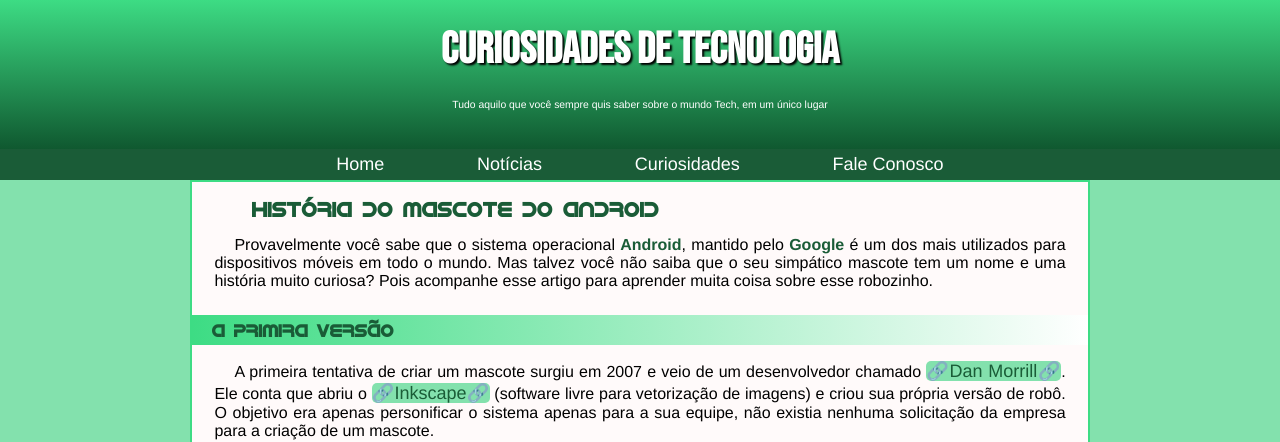
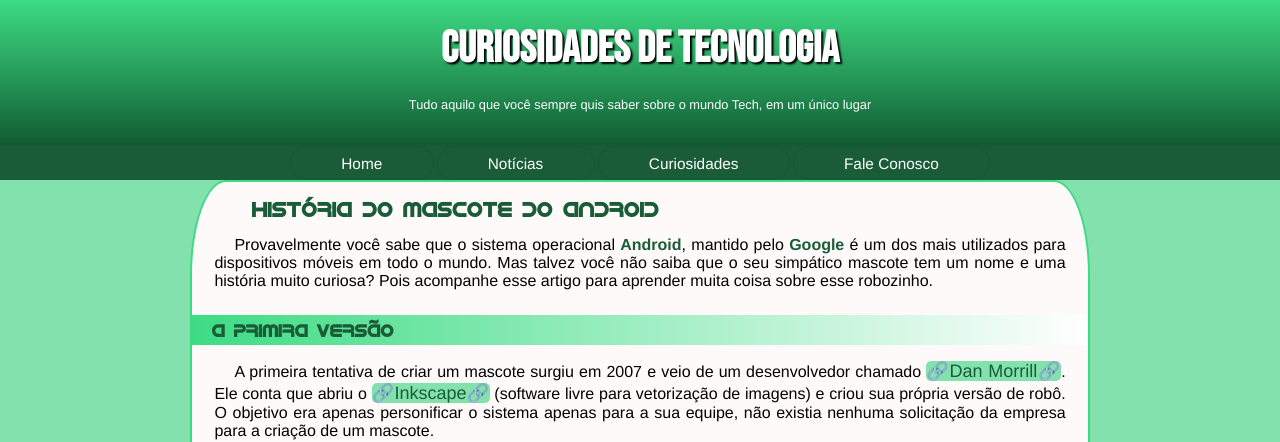
Before and after one commit to DavidRichardHW/AndroidHistory-v2, a plain HTML site: page index.html in a window 1280 px wide. Shown: the top 442 px of the page. Drawn offline with Linux system fonts and the light colour scheme.

Commit message:
Update style.css

```diff
--- a/estilo/style.css
+++ b/estilo/style.css
@@ -30,8 +30,8 @@
                 grid-template: 180px 1fr 50px / 1fr;
 
             /*box*/
+                min-width: 370px;
                 width: 100%;
-                min-width: 370px;
 
             /*tipe*/
                 font-family: var(--fonteglobal);
@@ -102,6 +102,7 @@
                     justify-self: center;
 
                 /*box*/
+                    gap: 3px;
                     max-width: 700px;
                     width: 100%;
 
@@ -117,6 +118,7 @@
                     padding: 5px;
 
                 /*style*/
+                    border: 1px solid #063d1e2d;
                     border-radius: 50px;
                     text-align: center;
 
@@ -125,11 +127,14 @@
             }
             header > #menu > ul > li:hover{
                 background-image:linear-gradient(to right, var(--cor2), var(--cor3));
+                border: none;
                 color: black;
             }
             header > #menu > ul > li > a{
                 background-color: unset;
-                color: unset;}
+                color: unset;
+                font-size: 0.8em;
+            }
         /* /menu */
     /* /header */
     /* main */
@@ -137,13 +142,13 @@
             /*box*/
                 margin: auto;
                 max-width: 900px;
+                width: 100%;
 
             /*style*/
                 background-color: snow;
         }
         /* prin */
             main > #prin{
-                /*layout*/
                     display: grid;
                     grid-template: repeat(4, auto) / 1fr;
             }
@@ -204,7 +209,7 @@
                 main > #sec > aside{
                     /*layout*/
                         display: grid;
-                        grid-template: 30px 130px 1fr 100px / auto;
+                        grid-template: 30px 110px 1fr 100px / auto;
 
                     /*box*/
                         margin: 10px auto;
@@ -287,9 +292,14 @@
     @media screen and (min-width: 1000px) {
         /* header */
             header > h1{font-size: 2.5em;}
+            header > p{font-size: 0.8em;}
+            header > #menu > ul > li{font-size: 1.2em;}
         /* /header */
         /* main */
-        main{border: 2px solid var(--cor2);}
+            main{
+                border: 2px solid var(--cor2);
+                border-radius: 4%;
+            }
             /* prin */
                 main > #prin > section > h1{
                     text-indent: 60px;
@@ -298,7 +308,7 @@
             /* /prin */
             /* sec */
                 /* mais1 */
-                main > #sec > aside{grid-template: 30px auto 1fr auto / auto;}
+                    main > #sec > aside{grid-template: 30px 70px 1fr auto / auto;}
                 /* /mais1 */
             /* /sec */
         /* /main */
```
Lines whose indentation alone changed are shown as unchanged.
